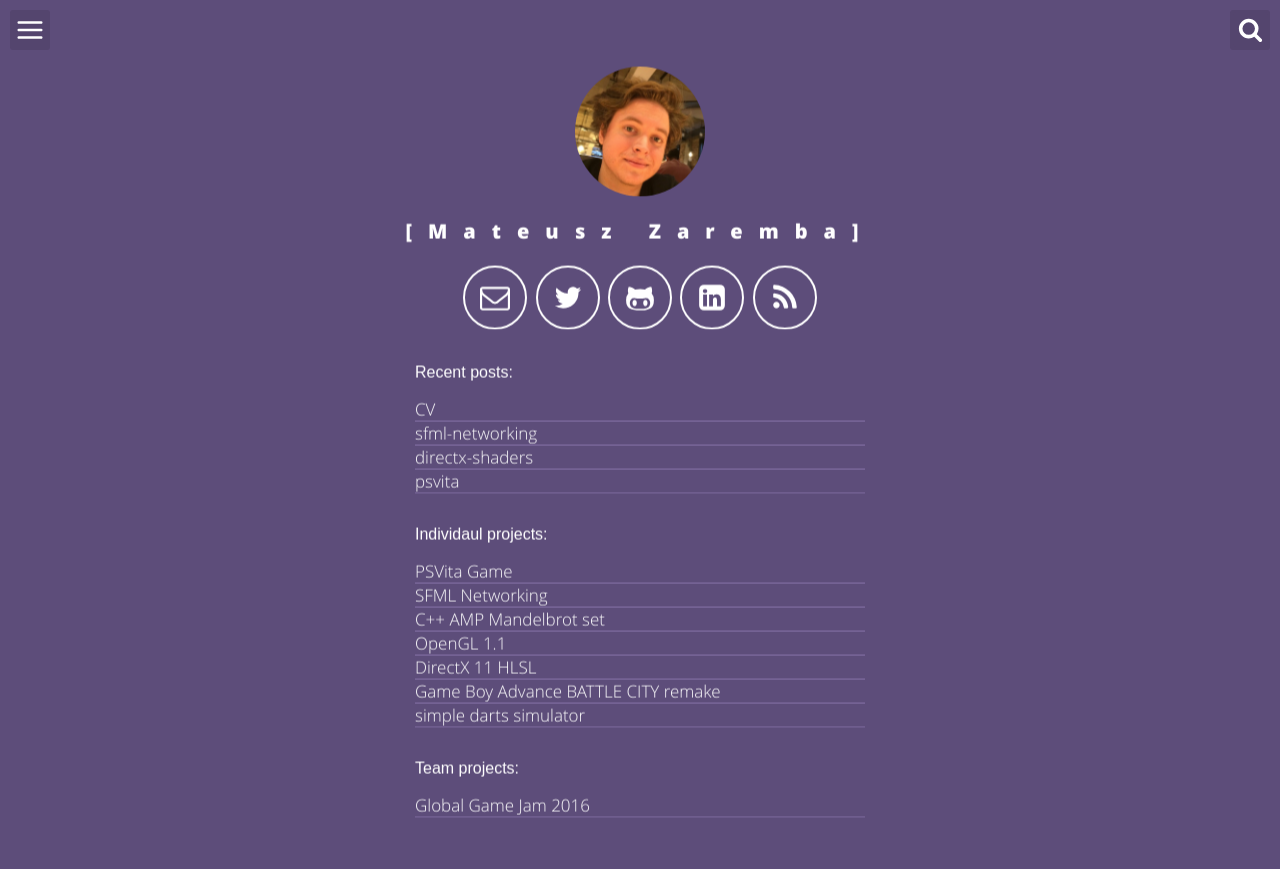
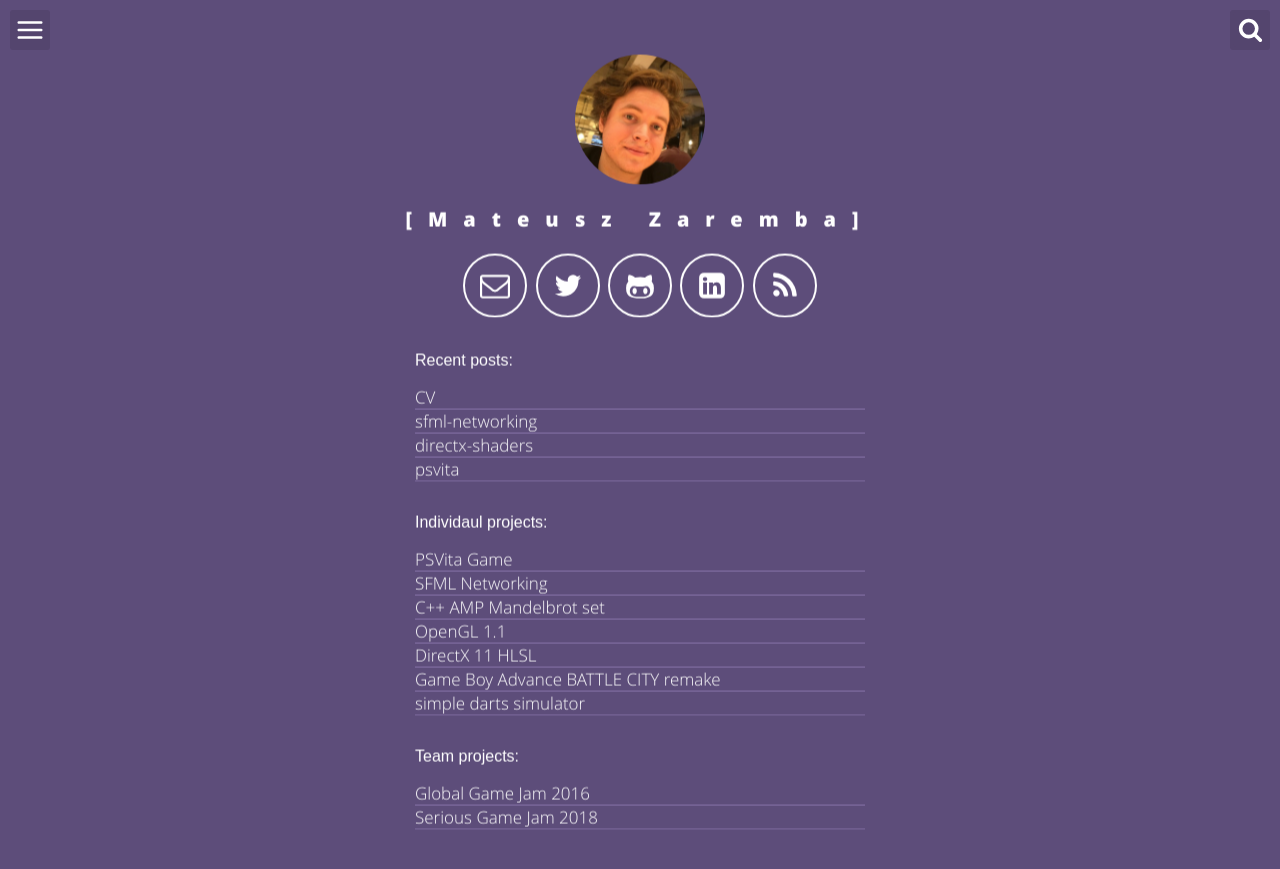
Before and after one commit to matzar/matzar.github.io, a Jekyll site: the page built from index.html, in a window 1280 px wide. Shown: the top 869 px of the page. Built offline with Jekyll 4.4.1, drawn with Linux system fonts in a browser that asks for light colours.

Commit message:
update: _config team proejcst serious game jam

```diff
--- a/_config.yml
+++ b/_config.yml
@@ -83,6 +83,8 @@
 team:
   - name: Global Game Jam 2016
     url: /ggj2016
+  - name: Serious Game Jam 2018
+    url: /chemistry_game_jam
 
 #projects:
 #  - name: Timex (Windows | Unity)
```
